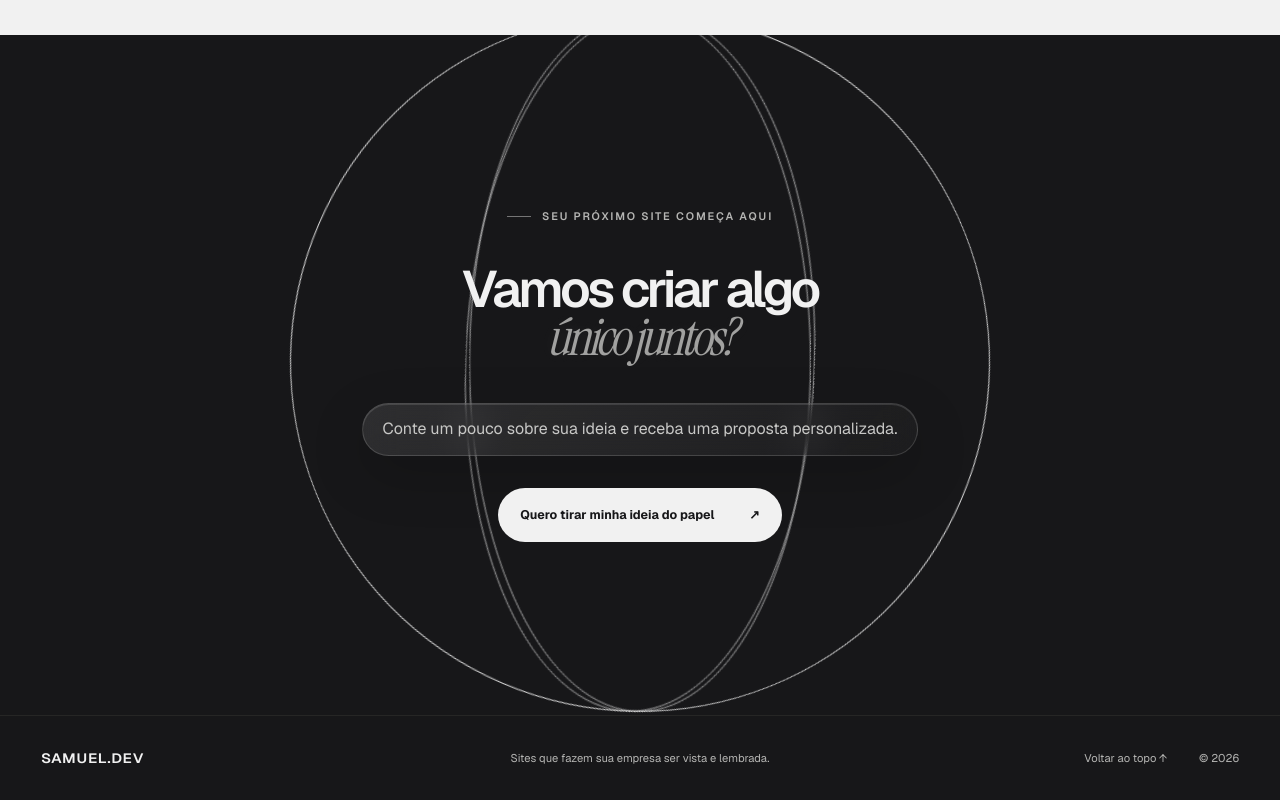
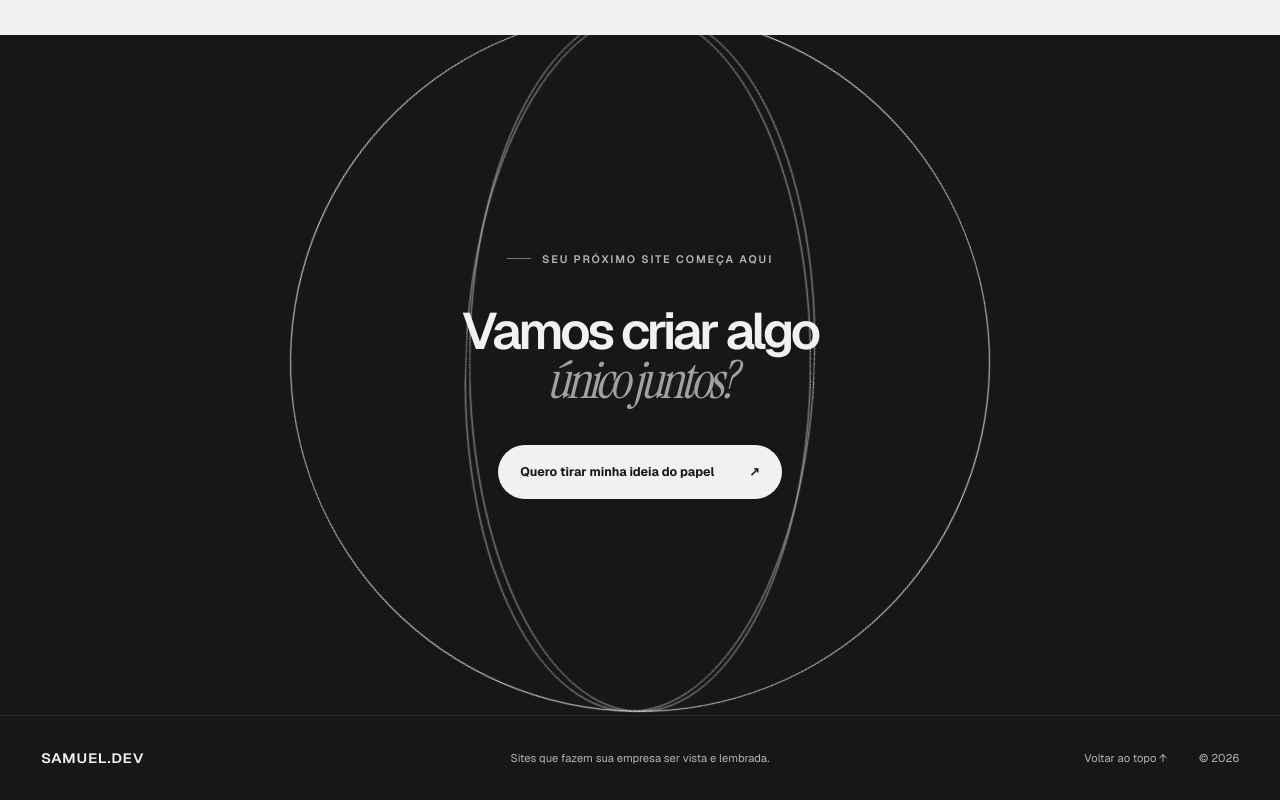
Before and after one commit to sasaferinha/samuel.dev, a Next.js app: page / in a window 1280 px wide. Shown: the part 5941-6741 px from the top of the page. Built offline with nearby package versions, Linux system fonts and the light colour scheme.

Commit message:
Remove contact description

```diff
--- a/app/globals.css
+++ b/app/globals.css
@@ -65,7 +65,7 @@ nav a { opacity:.7; transition:.25s; } nav a:hover { opacity:1; }
 .process { background:#d7ff45; display:grid; grid-template-columns:1fr 3fr; }.process .section-label { color:#4c551d; }.process h2 em { color:#57621e; }
 .process ol { list-style:none; padding:0; margin:5rem 0 0; border-top:1px solid rgba(10,10,9,.25); }.process li { display:grid; grid-template-columns:70px 1fr; padding:1.8rem 0; border-bottom:1px solid rgba(10,10,9,.25); }.process li>span { font-size:.65rem; }.process li div { display:grid; grid-template-columns:1fr 1fr; }.process strong { font-size:1.35rem; font-weight:520; }.process li p { margin:0; line-height:1.5; color:#45471f; font-size:.87rem; }
 .contact { min-height:85vh; background:var(--ink); color:var(--paper); display:flex; flex-direction:column; align-items:center; justify-content:center; text-align:center; padding:7rem 2rem; position:relative; overflow:hidden; }
-.contact>* { position:relative; z-index:2; }.contact .eyebrow { margin-bottom:2.5rem; }.contact h2 { font-size:clamp(3.8rem,8vw,8rem); line-height:.84; letter-spacing:-.065em; margin:0; font-weight:520; }.contact h2 em { color:var(--warm); }.contact>p:not(.eyebrow) { color:#8d8a83; margin:2.5rem 0 2rem; }.contact>a { background:var(--accent); color:var(--ink); padding:1.1rem 1.4rem; border-radius:100px; font-size:.78rem; font-weight:650; }.contact>a span { margin-left:2rem; }
+.contact>* { position:relative; z-index:2; }.contact .eyebrow { margin-bottom:2.5rem; }.contact h2 { font-size:clamp(3.8rem,8vw,8rem); line-height:.84; letter-spacing:-.065em; margin:0 0 2.5rem; font-weight:520; }.contact h2 em { color:var(--warm); }.contact>a { background:var(--accent); color:var(--ink); padding:1.1rem 1.4rem; border-radius:100px; font-size:.78rem; font-weight:650; }.contact>a span { margin-left:2rem; }
 .contact-orbit { position:absolute; inset:auto; width:700px; height:700px; opacity:.17; }.contact-orbit i { position:absolute; inset:0; border:1px solid #ddd; border-radius:50%; }.contact-orbit i:nth-child(2){transform:rotate(60deg) scaleX(.45)}.contact-orbit i:nth-child(3){transform:rotate(-60deg) scaleX(.45)}
 footer { background:var(--ink); color:var(--paper); border-top:1px solid #262625; display:grid; grid-template-columns:1fr 1fr 1fr; align-items:center; padding:2rem 3.2vw; font-size:.7rem; color:#8e8b84; } footer .brand { color:var(--paper); } footer>p { text-align:center; } footer>div { display:flex; justify-content:flex-end; gap:2rem; }
 @media (max-width:800px) {
@@ -143,7 +143,7 @@ body,.services,.intro { background:#f1f1f1; color:#171719; }
 .hero,.intro-screen,.projects,.contact,footer { background-color:#171719; }
 .hero { background:radial-gradient(circle at 72% 42%,#4c4c4b 0,#242426 23%,#171719 58%,#111113 100%); }
 .hero h1,.hero h1 em,.contact,.projects,footer { color:#f1f1f1; }
-.hero-bottom>p,.eyebrow,.section-heading>p,.project-card>p,.contact>p:not(.eyebrow),footer { color:#b5b5b3; }
+.hero-bottom>p,.eyebrow,.section-heading>p,.project-card>p,footer { color:#b5b5b3; }
 .hero-lines i { border-color:#b5b5b3; }
 .process { color:#171719; background-color:#b5b5b3; background-image:radial-gradient(circle at 20% 20%,#f1f1f1 0,transparent 30%),radial-gradient(circle at 80% 80%,#8d8d8b 0,transparent 36%); }
 .process .section-label,.process li p,.process h2 em { color:#4c4c4b; }
@@ -157,8 +157,7 @@ body,.services,.intro { background:#f1f1f1; color:#171719; }
 /* Glassmorphism text surfaces */
 .hero-bottom>p,
 .projects .section-heading,
-.process-content>h2,
-.contact>p:not(.eyebrow) {
+.process-content>h2 {
   position:relative;
   border:1px solid rgba(241,241,241,.16);
   background:linear-gradient(135deg,rgba(241,241,241,.11),rgba(181,181,179,.035));
@@ -176,7 +175,6 @@ body,.services,.intro { background:#f1f1f1; color:#171719; }
   background:linear-gradient(135deg,rgba(255,255,255,.3),rgba(241,241,241,.1));
   box-shadow:0 18px 55px rgba(23,23,25,.12),inset 0 1px 0 rgba(255,255,255,.45);
 }
-.contact>p:not(.eyebrow) { padding:.85rem 1.2rem; border-radius:100px; color:#c8c8c6; }
 .service-list details:hover,.service-list details[open] {
   background:rgba(23,23,25,.88);
   -webkit-backdrop-filter:blur(16px);
@@ -186,7 +184,6 @@ body,.services,.intro { background:#f1f1f1; color:#171719; }
 @media (max-width:800px) {
   .projects .section-heading { padding:1.35rem; border-radius:18px; }
   .process-content>h2 { padding:1rem; border-radius:16px; }
-  .contact>p:not(.eyebrow) { border-radius:18px; max-width:92%; }
 }
 
 /* More life and depth */
--- a/app/page.tsx
+++ b/app/page.tsx
@@ -230,7 +230,6 @@ export default function Home() {
         <div className="contact-orbit" aria-hidden="true"><i /><i /><i /></div>
         <p className="eyebrow"><span /> Seu próximo site começa aqui</p>
         <h2>Vamos criar algo<br /><em>único juntos?</em></h2>
-        <p>Conte um pouco sobre sua ideia e receba uma proposta personalizada.</p>
         <a href="mailto:contato@samuelstudio.com.br">Quero tirar minha ideia do papel <span>↗</span></a>
       </section>
 
```
